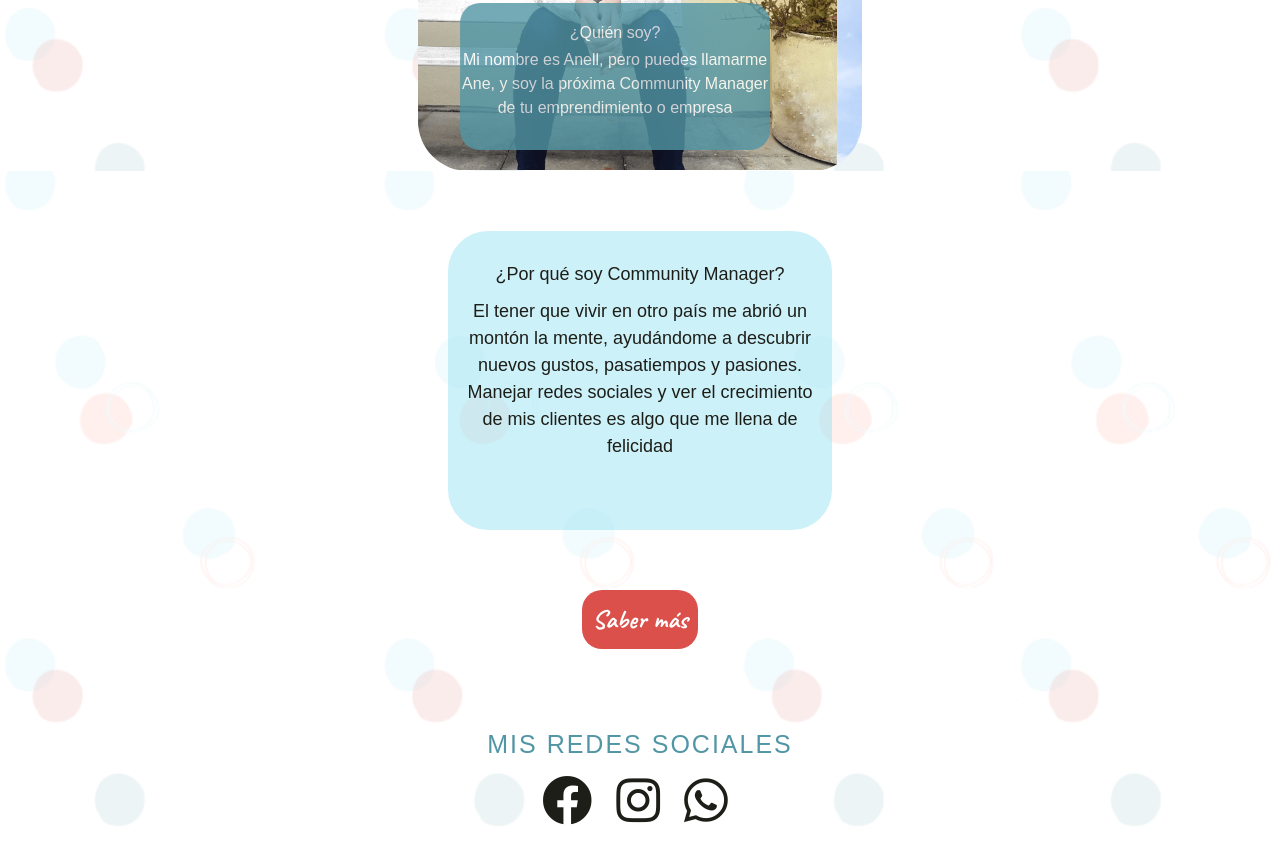
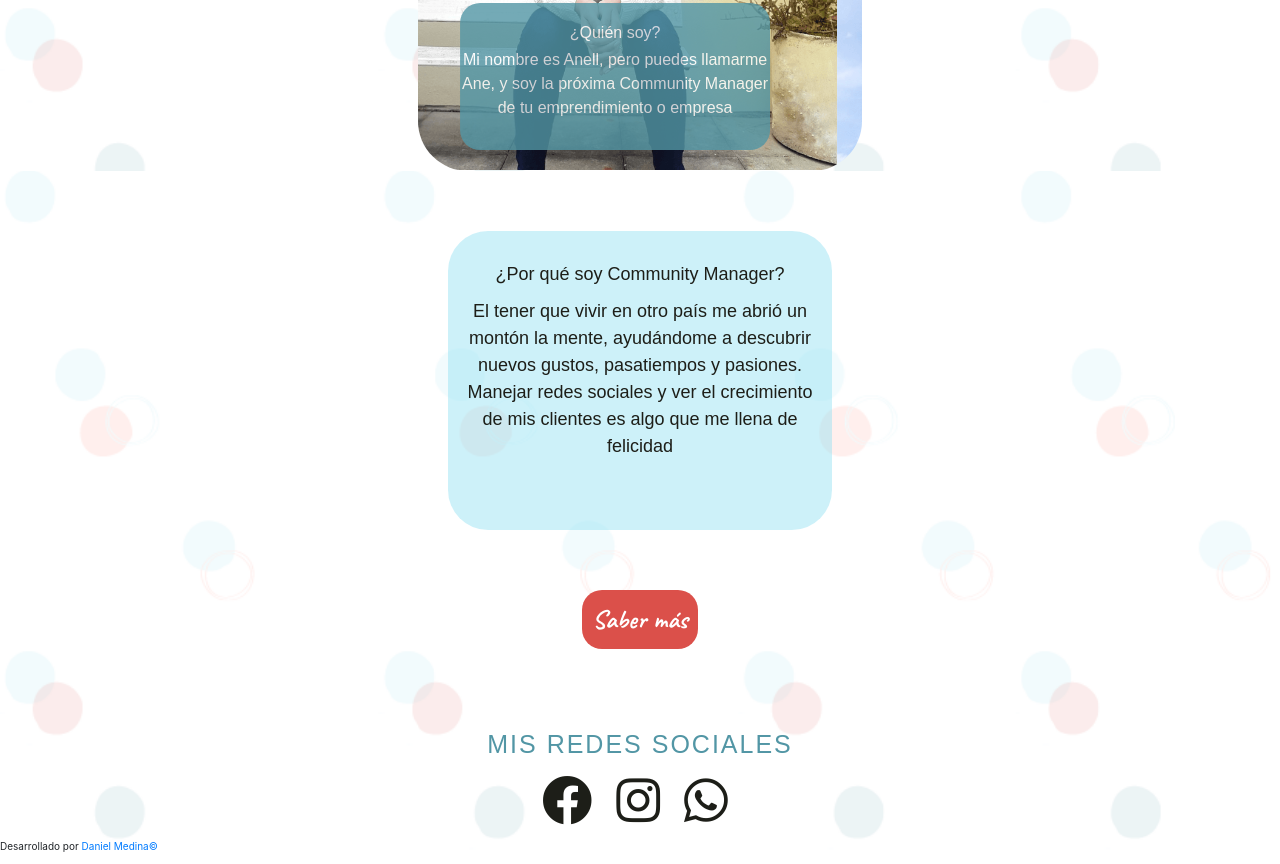
Before and after one commit to danielmedtar/proyecto_coderhouse, a website: page index.html in a window 1280 px wide. Shown: the part 1156-2020 px from the top of the page. Before the commit the page ends 1995 px from the top, so only its background shows below. Drawn offline with nearby package versions, Linux system fonts and the light colour scheme; a web font is replaced by a local one.

Commit message:
Agregué link a mi portfolio

```diff
--- a/index.html
+++ b/index.html
@@ -130,6 +130,8 @@
                     <a href="https://www.instagram.com/aneplanner/" target="_blank"><i class="fab fa-instagram"></i></a>
                     <a href="https://wa.me/542216032821" target="_blank"><i class="fab fa-whatsapp"></i></a>
             </nav>
+
+            <p class="siteBy">Desarrollado por<a href="https://danielmedtar.github.io/" target="_blank"> Daniel Medina&copy;</a></p>
         </footer>
     </div>
   </div>
```
Also changed, not shown: pages/contacto.html (+1 -0 lines), pages/mini_cursos.html (+1 -0 lines), pages/servicios.html (+1 -0 lines), pages/sobre_mi.html (+1 -0 lines).
